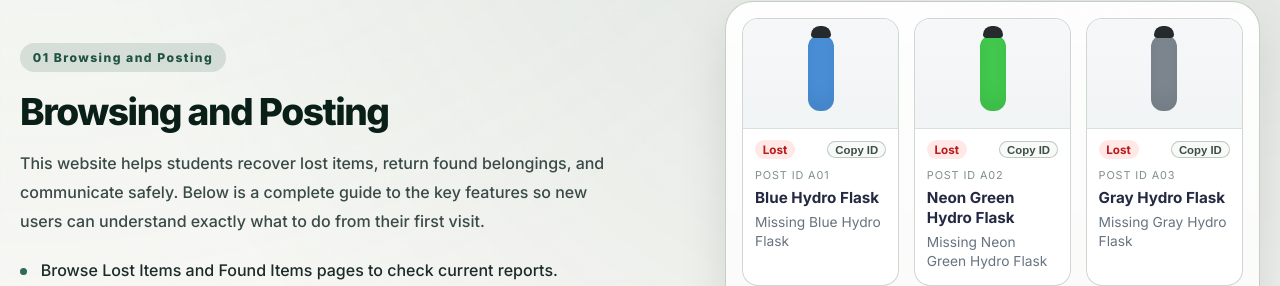
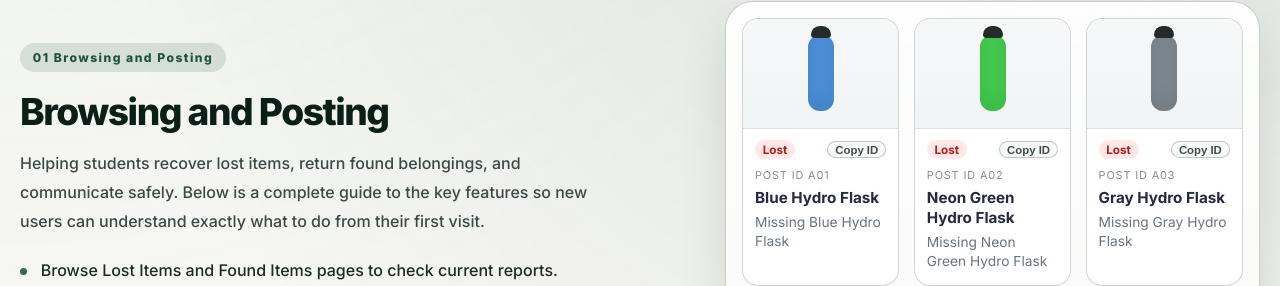
Before and after one commit to CalebSzeto/Lost-Found-Web-App, a Next.js app in the folder client/: page / in a window 1280 px wide. Shown: the part 859-1145 px from the top of the page. Built offline with nearby package versions, Linux system fonts and the light colour scheme; no server answers.

Commit message:
change texts in the home page

```diff
--- a/client/src/app/page.js
+++ b/client/src/app/page.js
@@ -22,7 +22,7 @@
     label: '01',
     title: 'Browsing and Posting',
     body:
-      'This website helps students recover lost items, return found belongings, and communicate safely. Below is a complete guide to the key features so new users can understand exactly what to do from their first visit.',
+      'Helping students recover lost items, return found belongings, and communicate safely. Below is a complete guide to the key features so new users can understand exactly what to do from their first visit.',
     bullets: [
       'Browse Lost Items and Found Items pages to check current reports.',
       'Use the filters (keyword, location, date, sort) to narrow results.',
```
